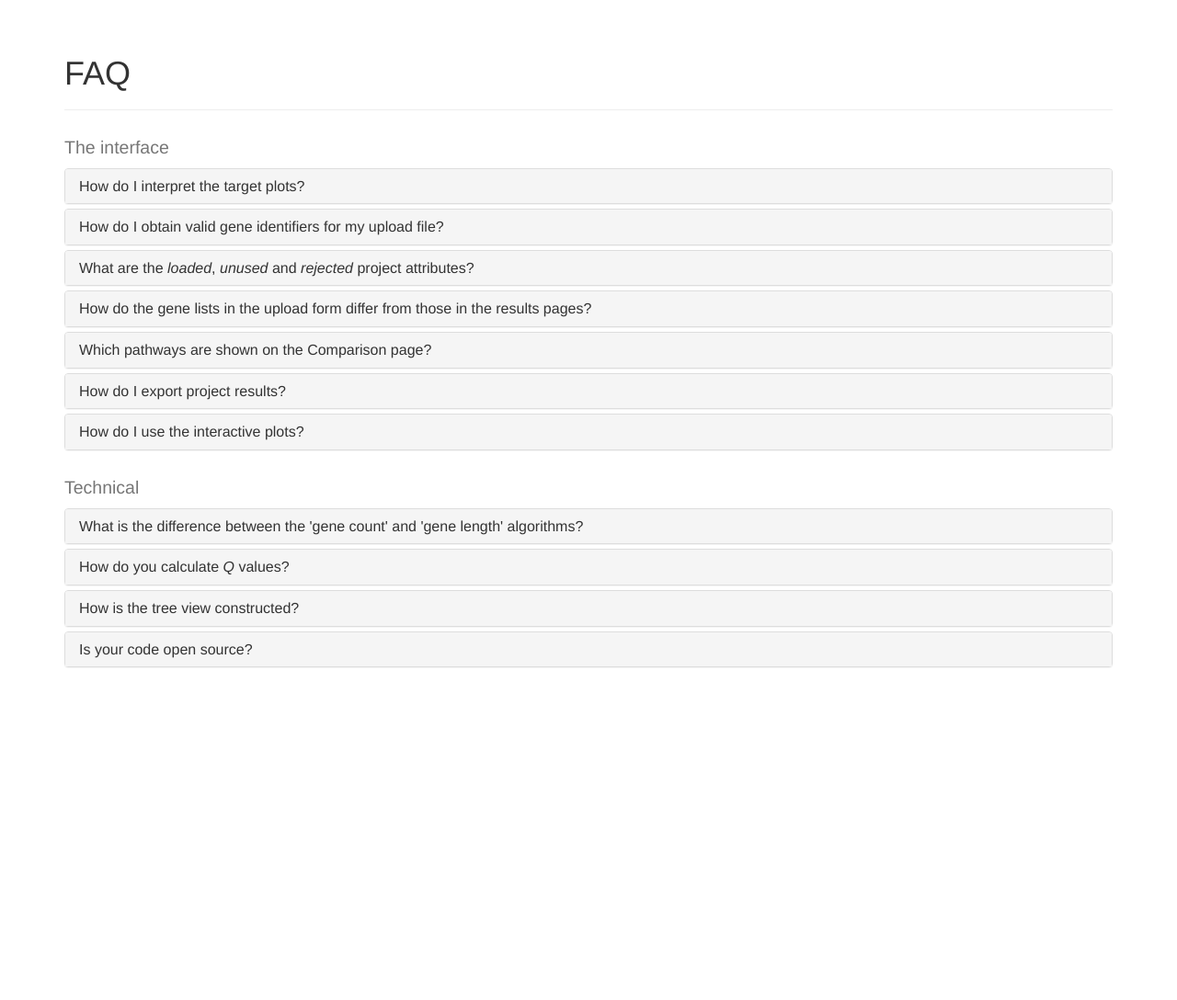
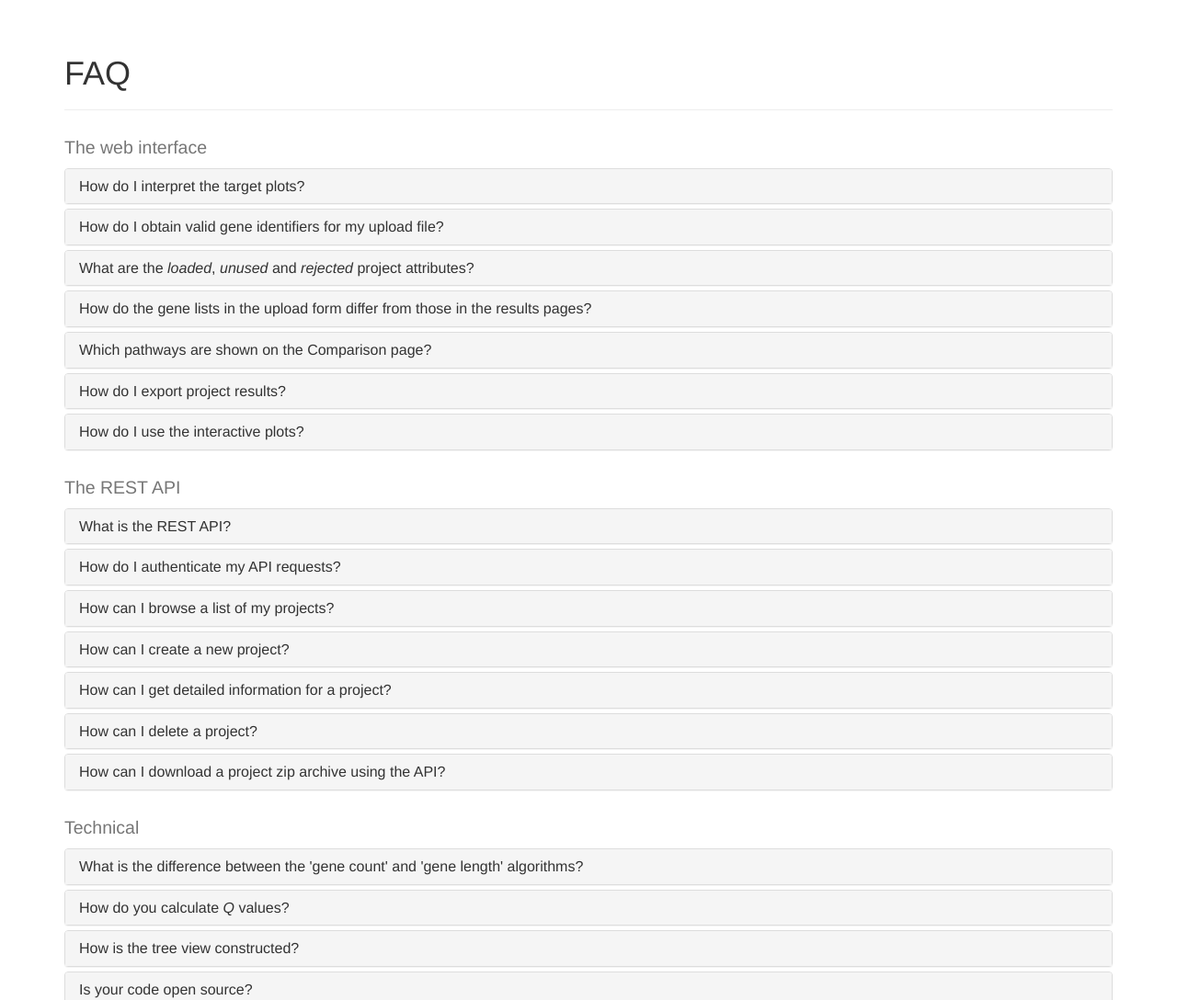
Before and after one commit to sggaffney/pathscore, a Flask app: page /faq in a window 1280 px wide. Shown: the part 52-1140 px from the top of the page at 92% size. Before the commit the page ends 778 px from the top, so only its background shows below. Run offline with Flask 2, Linux system fonts and the light colour scheme; parts of the project's set-up code (start-up, migrations or seed data) failed here and were passed over; some libraries are stand-ins or nearby versions.

Commit message:
Add REST API faq items.

```diff
--- a/app/api/token.py
+++ b/app/api/token.py
@@ -28,4 +28,4 @@ def request_token():
     # Note that a colon is appended to the token. When the token is sent in
     # the Authorization header this will put the token in the username field
     # and an empty string in the password field.
-    return {'token': g.user.get_auth_token(expiration=3600) + ':'}
+    return {'token': g.user.get_auth_token(expiration=3600)}
--- /dev/null
+++ b/app/templates/faq_items/_faq_api_about.html
@@ -0,0 +1,41 @@
+<p>
+    A REST API lets you browse, create, modify and delete resources in a web app
+    using simple GET, POST, PUT, DELETE http requests, respectively. The API
+    returns an http response with helpful information in
+    <a href="https://en.wikipedia.org/wiki/Json" target="_blank">JSON</a> form.
+</p>
+
+<p>
+    PathScore's REST API provides a way of creating, browsing and deleting projects
+    without having to use the browser interface. It is straightforward to construct
+    http requests in a script or from the command line, which means that PathScore
+    can be called programmatically and plugged into analysis pipelines.
+</p>
+
+<p>
+    Resource URLs are referred to as 'endpoints'. The primary endpoint for Pathscore
+    is https://pathscore.publichealth.yale.edu/<strong>api/projects/</strong>.
+    The trailing backslash indicates a 'collection' of projects. A GET request
+    to this endpoint means "tell me what projects I have". A POST request means
+    "create a project with the attached form data". Individual projects are
+    located at <code>api/projects/[project_id]</code>.
+    You can 'GET' detailed project information, including results and archive urls,
+    or 'DELETE' the project.
+</p>
+
+<p>
+    The examples in this FAQ use the command line tool
+    <a href="https://github.com/jkbrzt/httpie" target="_blank">httpie</a> to
+    construct http requests. Each programming language will have its own methods.
+    Python, for example, offers the <a href="http://docs.python-requests.org/en/latest/"
+                                       target="_blank">requests</a> module:
+</p>
+<pre><code>import requests
+requests.get('http://pathscore.publichealth.yale.edu/api/projects/', auth=(token, ''))
+</code></pre>
+
+<p>
+Note the use of an authorization header in the example above. PathScore requires
+    a temporary authentication token for any API request, in order to match users to their
+    projects.
+</p>
--- /dev/null
+++ b/app/templates/faq_items/_faq_api_get_single.html
@@ -0,0 +1,61 @@
+<p>
+    The resource URL for an individual project takes the form
+    https://pathscore.publichealth.yale.edu/<strong>api/projects/[project_id]</strong>.
+</p>
+
+<p>
+    As shown in the example below, the response includes several types of project
+    metadata:
+</p>
+<ul>
+    <li>User-specified upload parameters,
+        <ul>
+            <li>algorithm, name, ignore_genes, required_genes</li>
+        </ul>
+    </li>
+    <li>line counts for loaded, unused and rejected mutations,
+        <ul>
+            <li>n_loaded, n_rejected, n_unused</li>
+        </ul>
+    </li>
+    <li>URLs for unused and rejected mutations,
+        <ul>
+            <li>filtered_unused, filtered_rejected</li>
+        </ul>
+    </li>
+    <li>web interface results URLs,
+        <ul>
+            <li>flat_url, tree_url, scatter_url, compare_url</li>
+        </ul>
+    </li>
+    <li>archive URL for downloading the project as a zip file
+        <ul>
+            <li>archive_url</li>
+        </ul>
+    </li>
+</ul>
+
+
+<p>
+<code>$ http --auth=$TK: GET https://pathscore.publichealth.yale.edu/api/projects/50</code>
+</p>
+
+<pre><code>{
+    "algorithm": "gene_count",
+    "archive_url": "https://pathscore.publichealth.yale.edu/api/archives/50",
+    "filtered_rejected": "https://pathscore.publichealth.yale.edu/filtered?type=rejected&proj=50",
+    "filtered_unused": "https://pathscore.publichealth.yale.edu/filtered?type=ignored&proj=50",
+    "ignore_genes": "TP53,KRAS",
+    "n_loaded": 8320,
+    "n_patients": 253,
+    "n_rejected": 0,
+    "n_unused": 15,
+    "name": "50_LUAD_via_api",
+    "required_genes": "CBL",
+    "flat_url": "https://pathscore.publichealth.yale.edu/results?proj=50",
+    "scatter_url": "https://pathscore.publichealth.yale.edu/scatter?proj=50",
+    "self_url": "https://pathscore.publichealth.yale.edu/api/projects/50",
+    "status": "Project complete.",
+    "tree_url": "https://pathscore.publichealth.yale.edu/tree?proj=50",
+    "upload_time": "Wed, 04 Mar 2015 19:49:41 GMT"
+}</code></pre>
--- /dev/null
+++ b/app/templates/faq_items/_faq_api_list.html
@@ -0,0 +1,91 @@
+<p>
+    You can browse your projects with a GET request to the
+    <strong>/api/projects/</strong> endpoint.
+</p>
+<p>
+    The default behavior is to return project URLs for up to ten projects, and
+    URLs for additional paginated results pages. Exapanded project information
+    and results filtering is made possible through query strings, as described
+    below.
+</p>
+
+
+<h5>Basic use</h5>
+
+<p>
+<code>$ http --auth=$TK: GET https://pathscore.publichealth.yale.edu/api/projects/</code>
+</p>
+
+<p>Response:</p>
+
+<pre><code>{
+    "meta": {
+        "first_url": "https://pathscore.publichealth.yale.edu/api/projects/?per_page=10&page=1",
+        "last_url": "https://pathscore.publichealth.yale.edu/api/projects/?per_page=10&page=3",
+        "next_url": "https://pathscore.publichealth.yale.edu/api/projects/?per_page=10&page=2",
+        "page": 1,
+        "pages": 3,
+        "per_page": 10,
+        "prev_url": null,
+        "total": 25
+    },
+    "projects": [
+        "https://pathscore.publichealth.yale.edu/api/projects/50",
+        "https://pathscore.publichealth.yale.edu/api/projects/51",
+        "https://pathscore.publichealth.yale.edu/api/projects/52",
+        "https://pathscore.publichealth.yale.edu/api/projects/54",
+        "https://pathscore.publichealth.yale.edu/api/projects/57",
+        "https://pathscore.publichealth.yale.edu/api/projects/69",
+        "https://pathscore.publichealth.yale.edu/api/projects/70",
+        "https://pathscore.publichealth.yale.edu/api/projects/71",
+        "https://pathscore.publichealth.yale.edu/api/projects/72",
+        "https://pathscore.publichealth.yale.edu/api/projects/73"
+    ]
+}</code></pre>
+
+<h5>Filtering</h5>
+
+<p>Projects can be filtered using the optional 'filter' query string parameter,
+which takes the form <code>filter=[field_name],[operator],[value]</code>.</p>
+
+<p>Filterable fields, based on upload form, include:
+<ul>
+    <li><code>algorithm</code></li>
+    <li><code>upload_time</code></li>
+    <li><code>proj_suffix</code> (the project name)</li>
+    <li><code>n_patients</code></li>
+</ul>
+</p>
+
+<p>Operators include: <code>eq</code>, <code>ne</code>, <code>lt</code>,
+    <code>le</code>, <code>gt</code>, <code>ge</code>, <code>like</code> and
+    <code>in</code>. Separate <code>in</code> values using commas. Multiple
+    filters can be concatenated using a semicolon.
+</p>
+
+Examples:
+
+<ul>
+    <li><code>proj_suffix,like,%tcga%</code> &mdash; projects with TCGA in the name.</li>
+    <li><code>upload_time,lt,2015-12-25</code> &mdash; projects uploaded before Dec 25, 2015.</li>
+    <li><code>n_patients,gt,200;n_patients,lt,300</code> &mdash; projects with between
+        200 and 300 patients.</li>
+</ul>
+
+<h5>Expanded info</h5>
+
+<p>Add <code>expand=True</code> to the query string to show full project details.</p>
+
+<h5>Sorting</h5>
+
+<p>The same fields used for filtering can also be used for sorting the results.
+    Sorting syntax takes the form <code>sort=[field name],[asc|desc]</code> in the
+    query string, e.g. <code>?sort=n_patients,desc</code> lists projects in order
+    of patient count, from largest to smallest.
+</p>
+
+<h5>Putting it all together</h5>
+
+<p>The following request shows the most recent projects with over 200 patients
+that used the 'gene length' algorithm:</p>
+<code style="white-space: pre-wrap">http --auth=$TK: GET https://pathscore.publichealth.yale.edu/api/projects/?sort=upload_time,desc&filter=n_patients,gt,200;algorithm,eq,gene_length</code>
--- /dev/null
+++ b/app/templates/faq_items/_faq_api_token.html
@@ -0,0 +1,44 @@
+<p>
+    Uploading a project as an anonymous user does not require authentication,
+    but other functionality, such as browsing projects, requires an authentication
+    token. You can request a token at the <strong>auth/request-token</strong> endpoint
+    using the POST method.
+    This initial request requires 'basic authentication' with your username and
+    password. Anonymous users receive a username and password automatically after
+    uploading a project. Make sure to send your request over SSL to protect your
+    details.
+</p>
+
+<p>
+    Authentication tokens expire after 1 hour. Later requests will require
+    a new token.
+</p>
+
+<h4>Command line example, using <a href="https://github.com/jkbrzt/httpie" target="_blank">httpie</a></h4>
+
+<code>$ http --auth=<em>demo@example.edu:password</em> <strong>POST</strong> https://pathscore.publichealth.yale.edu/auth/request-token</code>
+<p>
+<ul>
+    <li>To avoid exposing your password, exclude it from the above command to
+        get a password prompt.</li>
+    <li>Note the use of the POST method. Other request types will fail.</li>
+</ul>
+</p>
+
+
+<h5>Example response JSON</h5>
+<p><pre>
+{
+    "token": "eyJhbGciOiJIUzI1NiIsImV4cCI6MT"
+}
+</pre></p>
+<p>
+    Use this token in the authorization header of additional API requests as
+    username, with blank password. For example:
+</p>
+    <code>$ TK=eyJhbGciOiJIUzI1NiIsImV4cCI6MT</code><br />
+    <code>$ http --auth=<strong>$TK:</strong> GET https://pathscore.publichealth.yale.edu/<em>endpoint</em></code>
+<ul>
+    <li>Note the addition of a colon after the token. This tells httpie to use
+    an empty string as password.</li>
+</ul>
--- /dev/null
+++ b/app/templates/faq_items/_faq_api_upload.html
@@ -0,0 +1,57 @@
+<p>
+    All users, registered and anonymous alike, can create a project by sending
+    a POST request to the <strong>api/projects/</strong> endpoint that includes
+    form data and a file attachment. The upload requirements are the same
+    as for submission through the <a href="upload" target="_blank">Upload</a> web form.
+</p>
+
+<p>Uploads that are not accompanied by an authentication token are treated as
+    submissions by a new anonymous user. A username and password will be automatically
+    generated, and returned as part of the response.
+</p>
+
+<p>
+    The required form fields are as follows:
+</p>
+
+<p>
+<ul>
+    <li><code>algorithm</code> &mdash; <emph>gene_length</emph> or <emph>gene_count</emph></li>
+    <li><code>proj_suffix</code> &mdash; project name, appended to project id.</li>
+    <li><code>ignore_genes</code> &mdash; list of genes to ignore, comma-separated, no spaces.</li>
+    <li><code>required_genes</code> &mdash; list of required genes that must be present in a pathway, comma-separated, no spaces.</li>
+    <li><code>mut_file</code> &mdash; the mutation file, as described on the <a href="upload" target="_blank">Upload</a> page.</li>
+</ul>
+</p>
+
+<p>These fields should be form-encoded and the request should be sent with
+    content-type <code>multipart/form-data</code>. In
+    <a href="https://github.com/jkbrzt/httpie" target="_blank">httpie</a> this is
+    accomplished with the '--form' flag, and files are specified using the '@' symbol,
+    as shown in the following example:
+</p>
+
+<p>
+<code style="white-space: pre-wrap">$ http --auth=$TK: --form <strong>POST</strong> https://pathscore.publichealth.yale.edu/<strong>api/projects/</strong> algorithm=gene_length proj_suffix=LUAD_via_api mut_file@LUAD_test.txt ignore_genes=TP53,KRAS required_genes=CBL</code>
+</p>
+
+<ul>
+    <li>This command creates a project named 'LUAD_via_api', using the gene_length algorithm.</li>
+    <li>The mutation file is named 'LUAD_test.txt', satisfying the requirement
+    for a 'txt' or 'csv' extension.</li>
+    <li>The genes TP53 and KRAS are ignored, while CBL is required.</li>
+</ul>
+
+
+<p>A 'Location' header in the response gives a URL for the newly created project:</p>
+
+<p>
+<pre><code>HTTP/1.0 201 CREATED
+Content-Length: 90
+<strong>Location: http://localhost:5000/api/projects/50</strong>
+
+{
+    "msg": "File accepted and validated. Analysis in progress.",
+    "status": "Success."
+}</code></pre>
+</p>
--- /dev/null
+++ b/app/templates/faq_items/_faq_api_zip.html
@@ -0,0 +1,21 @@
+<p>
+    A zip archive can be obtained for a project using the archive endpoint:
+    <strong>api/archives/[project_id]</strong>, as listed in the project
+    metadata.
+</p>
+
+<p>
+    The '--download' flag in <a href="https://github.com/jkbrzt/httpie" target="_blank">httpie</a> allows downloading of the attached zip file:
+</p>
+
+<p>
+<code>$ http --download --auth=$TK: GET https://pathscore.publichealth.yale.edu/api/archives/50</code>
+</p>
+
+<pre style="white-space: pre-wrap"><code>HTTP/1.1 200 OK
+Content-Disposition: attachment; filename=50_SKCM_all_ignoreFishy.zip
+Content-Length: 16632178
+Content-Type: application/zip
+
+Downloading 15.86 MB to "50_LUAD_via_api.zip"
+ |  42.80 %    6.79 MB  326.43 kB/s  0:00:28 ETA</code></pre>
--- a/app/templates/pway/faq.html
+++ b/app/templates/pway/faq.html
@@ -6,7 +6,7 @@
     <h1>FAQ</h1>
 </div>
 
-<h2><small>The interface</small></h2>
+<h2><small>The web interface</small></h2>
 
 <div class="panel-group" id="accordion" role="tablist" aria-multiselectable="true">
 
@@ -122,9 +122,128 @@
     </div>
   </div>
 
+</div>
 
 
+<h2><small>The REST API</small></h2>
+
+<div class="panel-group" id="accordion_api" role="tablist" aria-multiselectable="true">
+
+  <div class="panel panel-default">
+    <div class="panel-heading" role="tab" id="heading_api_about">
+      <h4 class="panel-title">
+        <a class="collapsed" role="button" data-toggle="collapse" data-parent="#accordion_api"
+           href="#collapse_api_about" aria-expanded="false" aria-controls="collapse_api_about">
+          What is the REST API?
+        </a>
+      </h4>
+    </div>
+    <div id="collapse_api_about" class="panel-collapse collapse" role="tabpanel" aria-labelledby="heading_api_about">
+      <div class="panel-body">
+        {% include "faq_items/_faq_api_about.html" %}
+      </div>
+    </div>
+  </div>
+
+  <div class="panel panel-default">
+    <div class="panel-heading" role="tab" id="heading_api_token">
+      <h4 class="panel-title">
+        <a class="collapsed" role="button" data-toggle="collapse" data-parent="#accordion_api"
+           href="#collapse_api_token" aria-expanded="false" aria-controls="collapse_api_token">
+          How do I authenticate my API requests?
+        </a>
+      </h4>
+    </div>
+    <div id="collapse_api_token" class="panel-collapse collapse" role="tabpanel" aria-labelledby="heading_api_token">
+      <div class="panel-body">
+        {% include "faq_items/_faq_api_token.html" %}
+      </div>
+    </div>
+  </div>
+
+    <div class="panel panel-default">
+    <div class="panel-heading" role="tab" id="heading_api_list">
+      <h4 class="panel-title">
+        <a class="collapsed" role="button" data-toggle="collapse" data-parent="#accordion_api"
+           href="#collapse_api_list" aria-expanded="false" aria-controls="collapse_api_list">
+          How can I browse a list of my projects?
+        </a>
+      </h4>
+    </div>
+    <div id="collapse_api_list" class="panel-collapse collapse" role="tabpanel" aria-labelledby="heading_api_list">
+      <div class="panel-body">
+        {% include "faq_items/_faq_api_list.html" %}
+      </div>
+    </div>
+  </div>
+
+  <div class="panel panel-default">
+    <div class="panel-heading" role="tab" id="heading_api_upload">
+      <h4 class="panel-title">
+        <a class="collapsed" role="button" data-toggle="collapse" data-parent="#accordion_api"
+           href="#collapse_api_upload" aria-expanded="false" aria-controls="collapse_api_upload">
+          How can I create a new project?
+        </a>
+      </h4>
+    </div>
+    <div id="collapse_api_upload" class="panel-collapse collapse" role="tabpanel" aria-labelledby="heading_api_upload">
+      <div class="panel-body">
+        {% include "faq_items/_faq_api_upload.html" %}
+      </div>
+    </div>
+  </div>
+
+  <div class="panel panel-default">
+    <div class="panel-heading" role="tab" id="heading_api_get_single">
+      <h4 class="panel-title">
+        <a class="collapsed" role="button" data-toggle="collapse" data-parent="#accordion_api"
+           href="#collapse_api_get_single" aria-expanded="false" aria-controls="collapse_api_get_single">
+          How can I get detailed information for a project?
+        </a>
+      </h4>
+    </div>
+    <div id="collapse_api_get_single" class="panel-collapse collapse" role="tabpanel" aria-labelledby="heading_api_get_single">
+      <div class="panel-body">
+        {% include "faq_items/_faq_api_get_single.html" %}
+      </div>
+    </div>
+  </div>
+
+  <div class="panel panel-default">
+    <div class="panel-heading" role="tab" id="heading_api_zip">
+      <h4 class="panel-title">
+        <a class="collapsed" role="button" data-toggle="collapse" data-parent="#accordion_api"
+           href="#collapse_api_zip" aria-expanded="false" aria-controls="collapse_api_zip">
+          How can I delete a project?
+        </a>
+      </h4>
+    </div>
+    <div id="collapse_api_zip" class="panel-collapse collapse" role="tabpanel" aria-labelledby="heading_api_zip">
+      <div class="panel-body">
+        {% include "faq_items/_faq_api_zip.html" %}
+      </div>
+    </div>
+  </div>
+
+  <div class="panel panel-default">
+    <div class="panel-heading" role="tab" id="heading_api_zip">
+      <h4 class="panel-title">
+        <a class="collapsed" role="button" data-toggle="collapse" data-parent="#accordion_api"
+           href="#collapse_api_zip" aria-expanded="false" aria-controls="collapse_api_zip">
+          How can I download a project zip archive using the API?
+        </a>
+      </h4>
+    </div>
+    <div id="collapse_api_zip" class="panel-collapse collapse" role="tabpanel" aria-labelledby="heading_api_zip">
+      <div class="panel-body">
+        {% include "faq_items/_faq_api_zip.html" %}
+      </div>
+    </div>
+  </div>
+
 </div>
+
+
 
 <h2><small>Technical</small></h2>
 
```
Also changed, not shown: app/models.py (+6 -6 lines), app/templates/faq_items/_faq_api_delete.html (added, +9 -0 lines).
